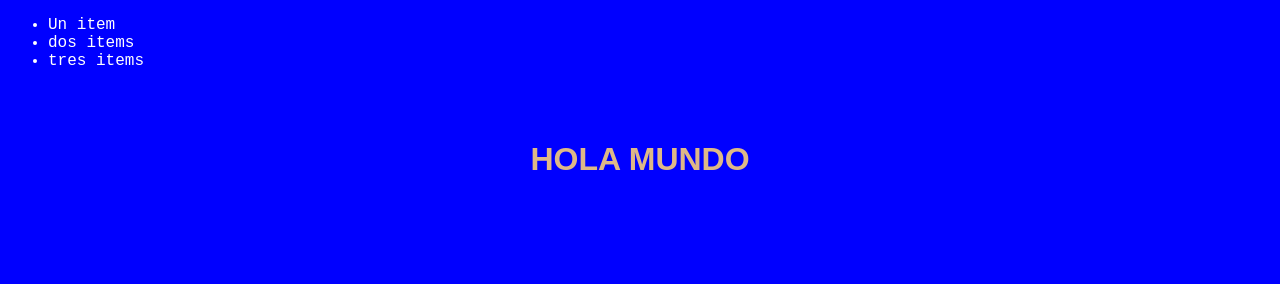
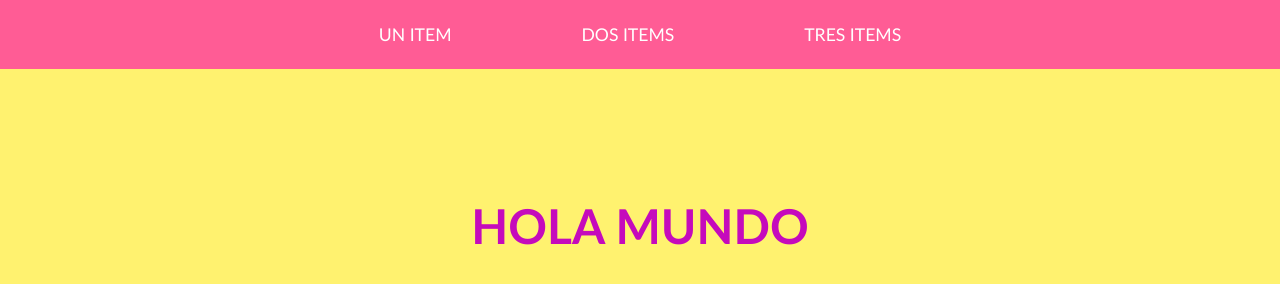
Before and after one commit to PatriciaVera/hyperblog, a plain HTML site: page index.html in a window 1280 px wide. Drawn offline with Linux system fonts and the light colour scheme.

Commit message:
finalizada la cabecera

```diff
--- a/css/estilos.css
+++ b/css/estilos.css
@@ -1,13 +1,35 @@
+* {
+    margin: 0;
+}
+
 body {
-    background: blue;
+    background: #fff26f;
     color: #fff;
     font-family: 'Courier New', Courier, monospace;
+    text-align: center;
+}
+
+
+li {
+    list-style: none;
+    text-align: center;
+    display: inline-block;
+    justify-content: space-between;
+    padding: 2% 5%;
+    font-family: 'Gill Sans', 'Gill Sans MT', Calibri, 'Trebuchet MS', sans-serif;
+    font-size: 1.1em;
+    text-transform: uppercase;
+}
+
+ul {
+    margin: 0;
+    padding: 0px 3%;
+    background-color: #ff5c95;
 }
 
 h1 {
-    color:burlywood;
-    text-align: center;
-    font-family: Arial, Helvetica, sans-serif;
-    font-weight: 30px;
-    padding: 50px 100px
+    padding-top: 10%;
+    color: #c50abc;
+    font-size: 3em;
+    font-family: 'Gill Sans', 'Gill Sans MT', Calibri, 'Trebuchet MS', sans-serif;
 }
```
